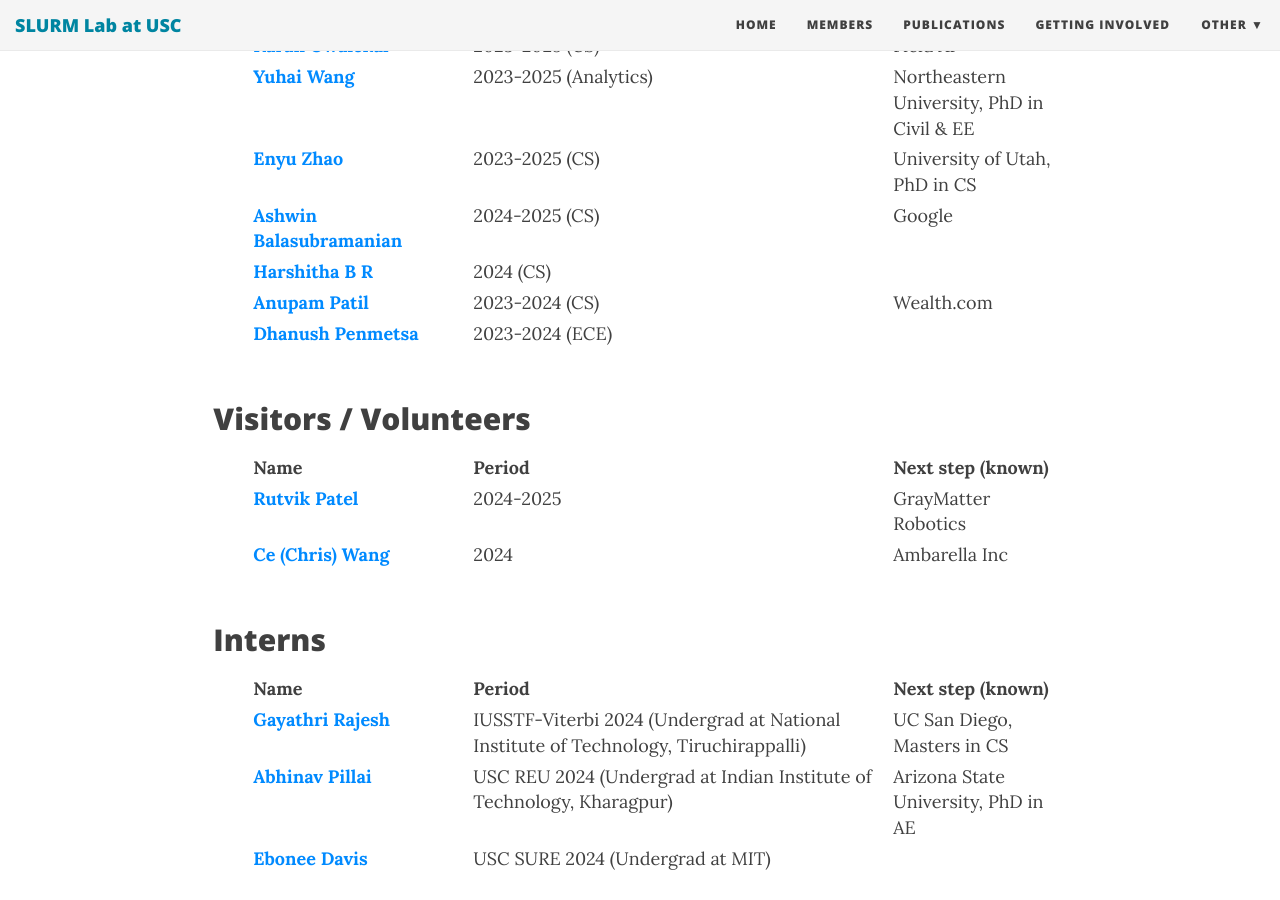
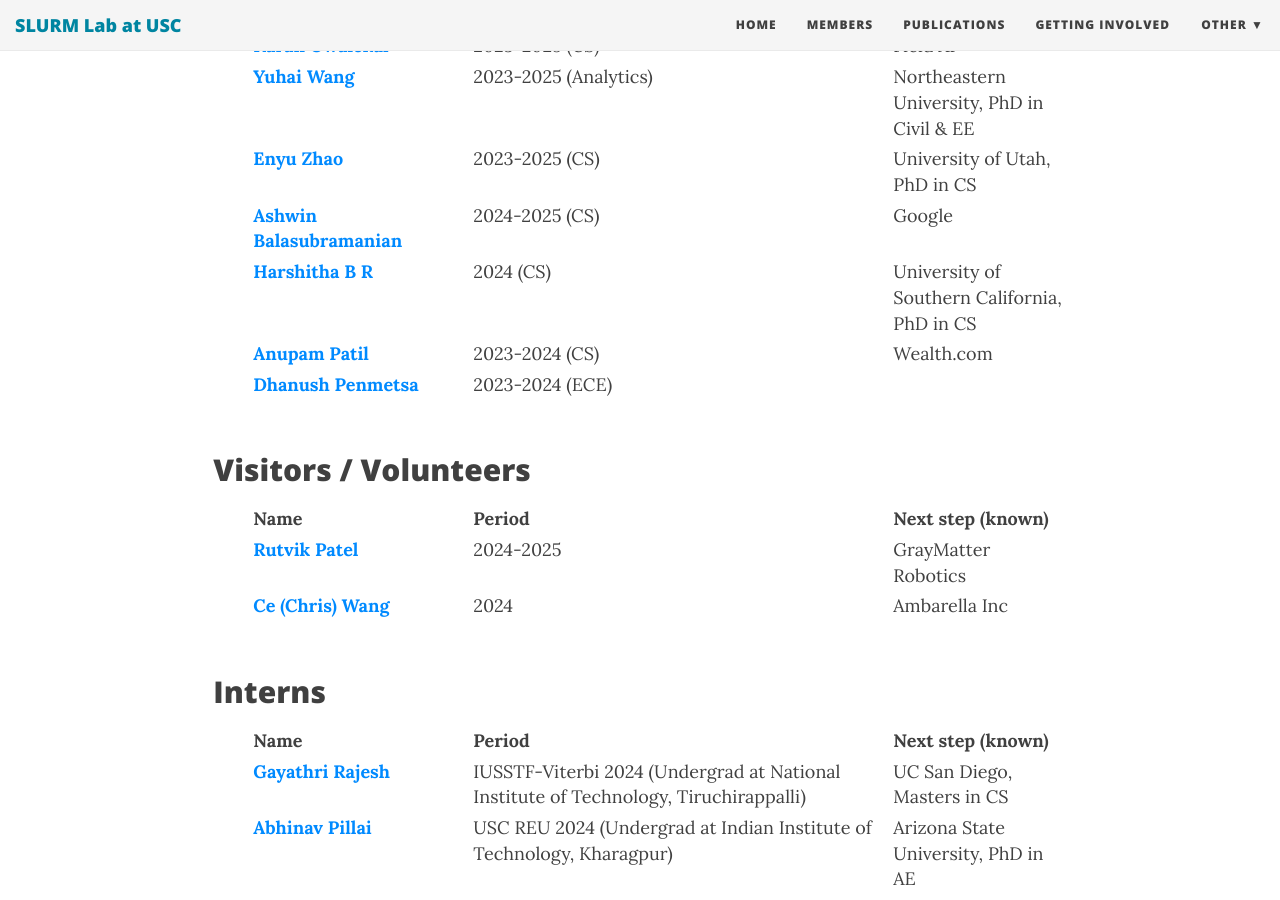
Before and after one commit to slurm-lab-usc/slurm-lab-usc.github.io, a Jekyll site: the page built from members.md, in a window 1280 px wide and 900 px high, scrolled down 3566 px. Built offline with Jekyll 4.4.1, drawn with Linux system fonts in a browser that asks for light colours; nearby versions of some CDN libraries.

Commit message:
Update members.md

```diff
--- a/members.md
+++ b/members.md
@@ -173,7 +173,7 @@ members:
           - name: Harshitha B R
             web_url: https://www.linkedin.com/in/harshitha-b-r-2ab510190/
             period: 2024 (CS)
-            next_step:
+            next_step: University of Southern California, PhD in CS
           - name: Anupam Patil
             web_url: https://www.linkedin.com/in/anupam-patil-114b841b0/
             period: 2023-2024 (CS)
```
